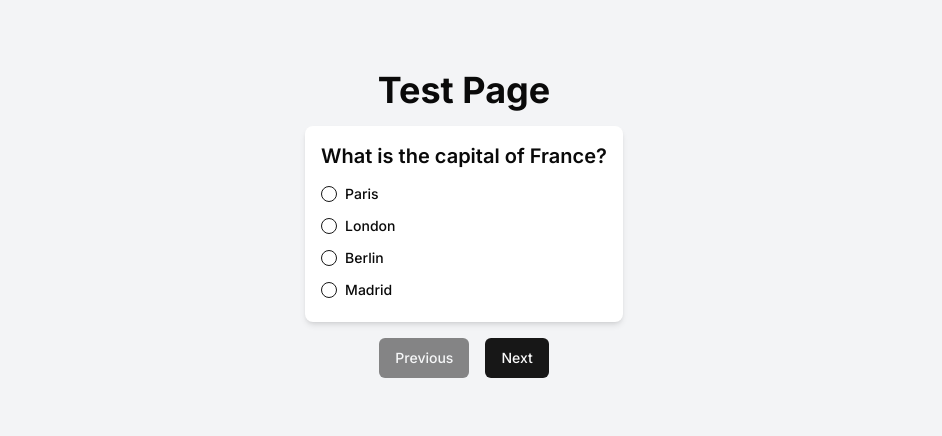
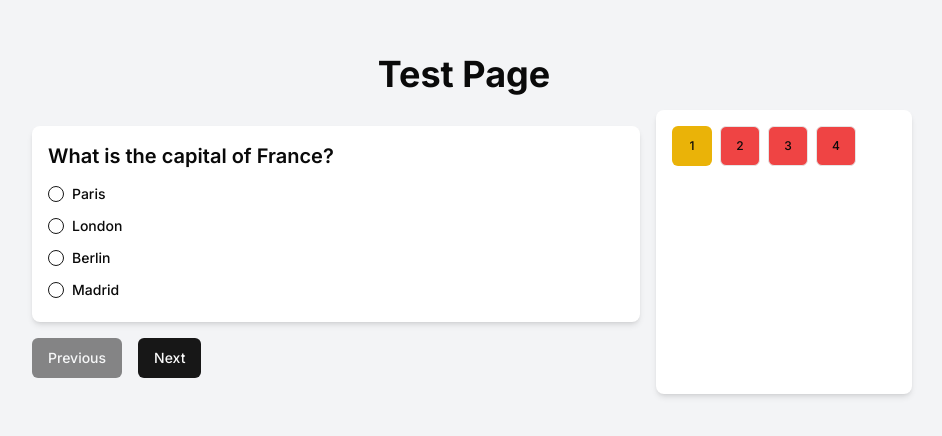
Before and after one commit to destx0/gquiz, a Next.js app: page /test in a window 1280 px wide. Shown: the part 176-612 px from the top of the page, without its empty margins (176-1118 px from the left). Built offline with nearby package versions, Linux system fonts and the light colour scheme.

Commit message:
visited add

```diff
--- a/src/app/test/page.js
+++ b/src/app/test/page.js
@@ -2,6 +2,7 @@
 import { useState } from "react";
 import Head from "next/head";
 import Question from "@/components/Question";
+import QuestionNavigation from "@/components/QuestionNavigation";
 import { Button } from "@/components/ui/button";
 
 const questions = [
@@ -29,22 +30,14 @@ export default function Test() {
 		Array(questions.length).fill(null)
 	);
 
-	const nextQuestion = () => {
-		if (currentQuestionIndex < questions.length - 1) {
-			setCurrentQuestionIndex(currentQuestionIndex + 1);
-		}
+	const handleOptionSelect = (index) => {
+		const newSelectedOptions = [...selectedOptions];
+		newSelectedOptions[currentQuestionIndex] = index;
+		setSelectedOptions(newSelectedOptions);
 	};
 
-	const prevQuestion = () => {
-		if (currentQuestionIndex > 0) {
-			setCurrentQuestionIndex(currentQuestionIndex - 1);
-		}
-	};
-
-	const handleOptionSelect = (option) => {
-		const newSelectedOptions = [...selectedOptions];
-		newSelectedOptions[currentQuestionIndex] = option;
-		setSelectedOptions(newSelectedOptions);
+	const jumpToQuestion = (index) => {
+		setCurrentQuestionIndex(index);
 	};
 
 	return (
@@ -56,27 +49,52 @@ export default function Test() {
 			</Head>
 			<div className="flex flex-col items-center justify-center min-h-screen py-2 bg-gray-100">
 				<h1 className="text-4xl font-bold mb-4">Test Page</h1>
+				<div className="flex w-full max-w-4xl">
+					<div className="flex-1 p-4">
 						<Question
 							question={questions[currentQuestionIndex].question}
 							options={questions[currentQuestionIndex].options}
-					selectedOption={selectedOptions[currentQuestionIndex]}
+							selectedOptionIndex={
+								selectedOptions[currentQuestionIndex]
+							}
 							onSelectOption={handleOptionSelect}
 						/>
 						<div className="mt-4 flex space-x-4">
 							<Button
-						onClick={prevQuestion}
+								onClick={() =>
+									setCurrentQuestionIndex(
+										currentQuestionIndex - 1
+									)
+								}
 								disabled={currentQuestionIndex === 0}
 							>
 								Previous
 							</Button>
 							<Button
-						onClick={nextQuestion}
-						disabled={currentQuestionIndex === questions.length - 1}
+								onClick={() =>
+									setCurrentQuestionIndex(
+										currentQuestionIndex + 1
+									)
+								}
+								disabled={
+									currentQuestionIndex ===
+									questions.length - 1
+								}
 							>
 								Next
 							</Button>
 						</div>
 					</div>
+					<div className="w-64 p-4 bg-white shadow-md rounded-lg">
+						<QuestionNavigation
+							numberOfQuestions={questions.length}
+							currentQuestionIndex={currentQuestionIndex}
+							jumpToQuestion={jumpToQuestion}
+							selectedOptions={selectedOptions}
+						/>
+					</div>
+				</div>
+			</div>
 		</>
 	);
 }
--- a/src/components/Question.jsx
+++ b/src/components/Question.jsx
@@ -2,12 +2,17 @@ import React from "react";
 import { Label } from "@/components/ui/label";
 import { RadioGroup, RadioGroupItem } from "@/components/ui/radio-group";
 
-const Question = ({ question, options, selectedOption, onSelectOption }) => {
+const Question = ({
+	question,
+	options,
+	selectedOptionIndex,
+	onSelectOption,
+}) => {
 	return (
 		<div className="p-4 bg-white shadow-md rounded-lg">
 			<h2 className="text-xl font-semibold mb-4">{question}</h2>
 			<RadioGroup
-				value={selectedOption || ""}
+				value={selectedOptionIndex}
 				onValueChange={onSelectOption}
 			>
 				{options.map((option, index) => (
@@ -15,7 +20,7 @@ const Question = ({ question, options, selectedOption, onSelectOption }) => {
 						key={index}
 						className="mb-2 flex items-center space-x-2"
 					>
-						<RadioGroupItem value={option} />
+						<RadioGroupItem value={index} />
 						<span>{option}</span>
 					</Label>
 				))}
--- /dev/null
+++ b/src/components/QuestionNavigation.jsx
@@ -0,0 +1,37 @@
+import React from "react";
+import { Button } from "@/components/ui/button";
+
+const QuestionNavigation = ({
+	numberOfQuestions,
+	currentQuestionIndex,
+	jumpToQuestion,
+	selectedOptions,
+}) => {
+	return (
+		<div className="flex flex-wrap gap-2">
+			{Array.from({ length: numberOfQuestions }).map((_, index) => {
+				const isSelected = selectedOptions[index] !== null;
+				const isVisited =
+					selectedOptions[index] === null &&
+					index <= currentQuestionIndex;
+				return (
+					<Button
+						key={index}
+						onClick={() => jumpToQuestion(index)}
+						variant={
+							currentQuestionIndex === index ? "solid" : "outline"
+						}
+						className={`w-10 h-10 text-xs
+              ${isSelected ? "bg-green-500" : ""}
+              ${isVisited ? "bg-yellow-500" : ""}
+              ${!isSelected && !isVisited ? "bg-red-500" : ""}`}
+					>
+						{index + 1}
+					</Button>
+				);
+			})}
+		</div>
+	);
+};
+
+export default QuestionNavigation;
```
Lines whose indentation alone changed are shown as unchanged.
